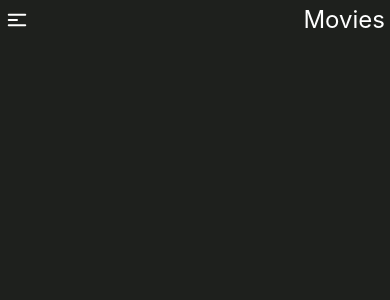
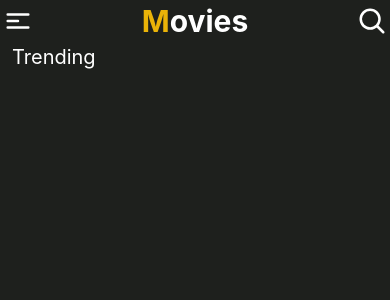
Before and after one commit to isinnur/react-native-movie-app, a React Native app: screen / in a window 390 px wide. Shown: the top 300 px of the page. Built offline with nearby package versions, Linux system fonts and the light colour scheme.

Commit message:
feat: add trending components

```diff
--- /dev/null
+++ b/components/trendingMovies.js
@@ -0,0 +1,23 @@
+import {View, Text, StyleSheet} from 'react-native';
+import React from 'react';
+
+export default function trendingMovies() {
+  return (
+    <View style={styles.container}>
+      <Text style={styles.heading}>Trending</Text>
+    </View>
+  );
+}
+
+const styles = StyleSheet.create({
+  container: {
+    marginHorizontal: 8,
+  },
+
+  heading: {
+    color: 'white',
+    fontSize: 20,
+    marginHorizontal: 4,
+    marginBottom: 5,
+  },
+});
--- a/screens/HomeScreen.js
+++ b/screens/HomeScreen.js
@@ -1,18 +1,44 @@
-import React from 'react';
-import {SafeAreaView, StatusBar, StyleSheet, Text, View} from 'react-native';
-import {Bars3CenterLeftIcon} from 'react-native-heroicons/outline';
+import React, {useState} from 'react';
+import {
+  SafeAreaView,
+  ScrollView,
+  StatusBar,
+  StyleSheet,
+  Text,
+  TouchableOpacity,
+  View,
+} from 'react-native';
+import {
+  Bars3CenterLeftIcon,
+  MagnifyingGlassIcon,
+} from 'react-native-heroicons/outline';
+import {indexStyles} from '../theme';
+import TrendingMovies from '../components/trendingMovies';
 
 const HomeScreen = () => {
+  const [trending, setTrending] = useState([1, 2, 3]);
   return (
     <View style={styles.container}>
       {/* search bar and logo */}
       <SafeAreaView style={styles.subContainer}>
         <StatusBar barStyle={'light-content'} />
         <View style={styles.content}>
-          <Bars3CenterLeftIcon size="24" strokeWidth={2} color="white" />
-          <Text style={styles.barsText}>Movies</Text>
+          <Bars3CenterLeftIcon size={30} strokeWidth={2} color="white" />
+          <Text style={styles.title}>
+            <Text style={indexStyles.text}>M</Text>ovies
+          </Text>
+          <TouchableOpacity>
+            <MagnifyingGlassIcon size={30} strokeWidth={2} color="white" />
+          </TouchableOpacity>
         </View>
       </SafeAreaView>
+
+      <ScrollView
+        showsVerticalScrollIndicator={false}
+        contentContainerStyle={{paddingBottom: 10}}>
+        {/* trending movies carousel */}
+        <TrendingMovies data={trending} />
+      </ScrollView>
     </View>
   );
 };
@@ -24,18 +50,20 @@ const styles = StyleSheet.create({
   },
 
   subContainer: {
-    margin: 5,
+    marginBottom: 3,
   },
 
   content: {
+    alignItems: 'center',
+    justifyContent: 'space-between',
     flexDirection: 'row',
-    justifyContent: 'space-between',
-    alignItems: 'center',
+    padding: 3,
   },
 
-  barsText: {
+  title: {
     color: 'white',
-    fontSize: 24,
+    fontSize: 30,
+    fontWeight: 'bold',
   },
 });
 
--- /dev/null
+++ b/theme/index.js
@@ -0,0 +1,9 @@
+export const theme = {
+  background: '#eab308',
+  text: '#eab308',
+};
+
+export const indexStyles = {
+  text: {color: theme.text},
+  background: {backgroundColor: theme.background},
+};
```
